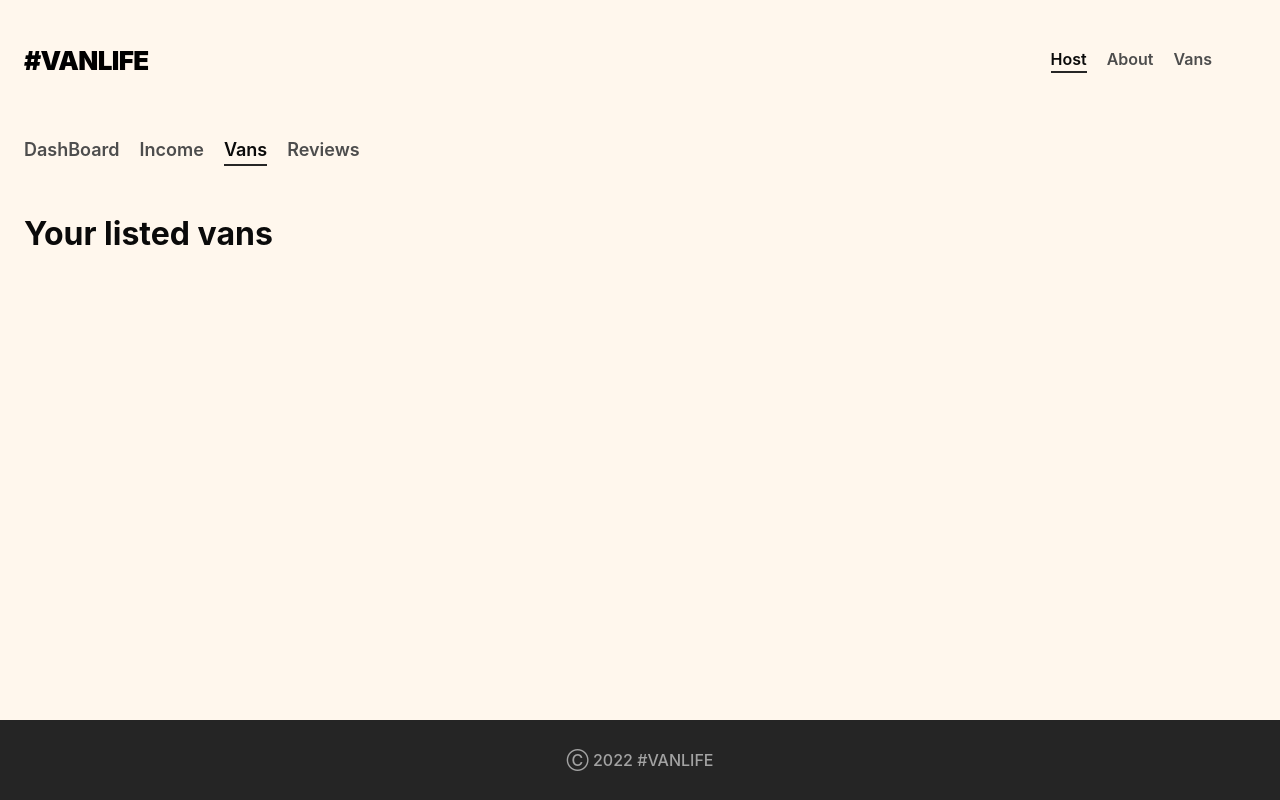
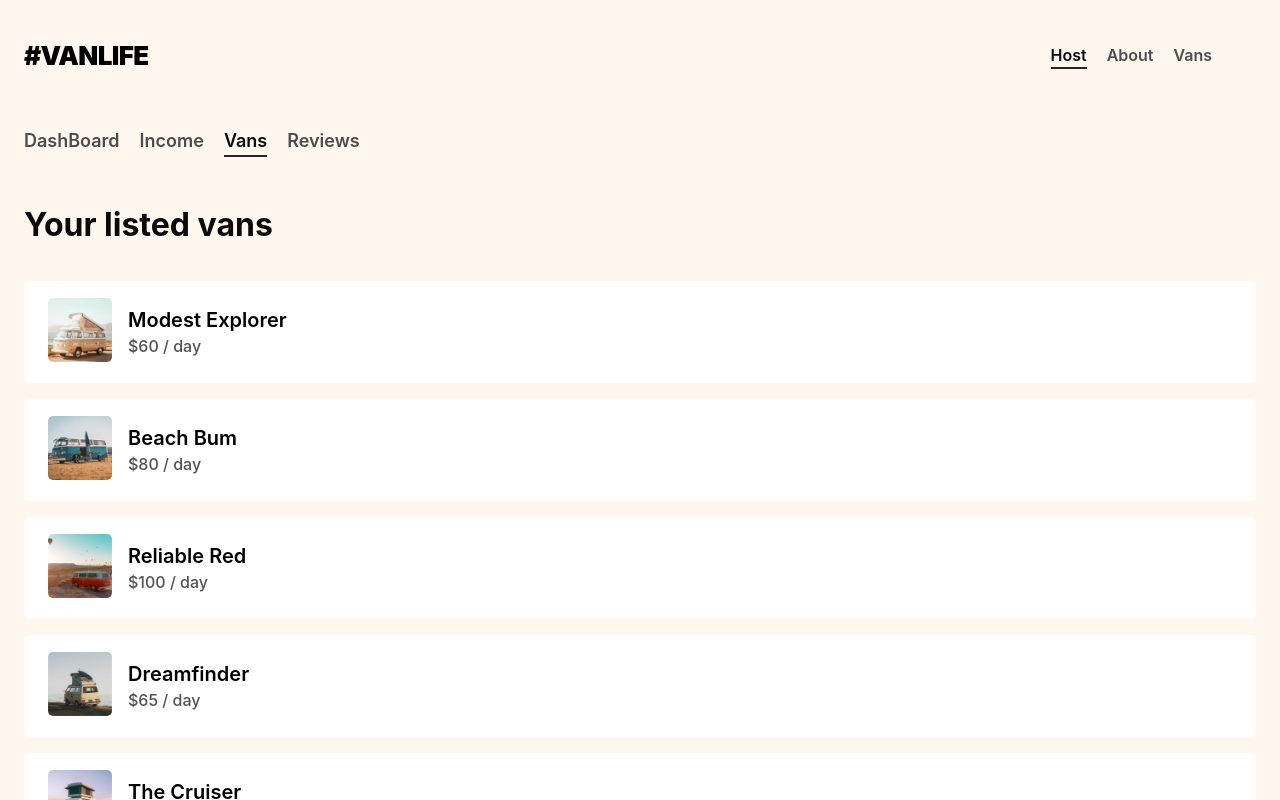
Before and after one commit to Sugu17/VanLife, a React (Vite) app: page /host/vans in a window 1280 px wide. Built offline with nearby package versions, Linux system fonts and the light colour scheme; some icons are missing; what tailwind-override would draw is missing.

Commit message:
HostVans and HostVans use vansQuery for fetching

```diff
--- a/src/Pages/details/VanDetailPage.tsx
+++ b/src/Pages/details/VanDetailPage.tsx
@@ -1,6 +1,5 @@
 import GoBack from "@components/GoBack";
 import { Link, useLocation, useParams } from "react-router-dom";
-import { VanData } from "~/data/data";
 import useVans from "~/hooks/useVans";
 import VanDetail from "./VanDetail";
 
@@ -8,8 +7,6 @@ export function VanDetailPage() {
   const params = useParams();
   const { data: queryData } = useVans({ id: params.id });
   const data = queryData ? queryData[0] : null;
-  console.log(data);
-
   const location = useLocation();
   const goBackURL = location.state ? `../?type=${location.state}` : "../";
 
--- a/src/Pages/host/home/HostDashboard.tsx
+++ b/src/Pages/host/home/HostDashboard.tsx
@@ -5,7 +5,7 @@ import VanMedia from "./VanMedia";
 
 function HostDashboard() {
   useVans();
-  const vans = useVanStore((state) => state.vans);
+  const { data: vans } = useVans();
   const listedVans = vans?.map((van, index) => (
     <VanMedia
       key={index}
--- a/src/Pages/host/vans/HostVansPage.tsx
+++ b/src/Pages/host/vans/HostVansPage.tsx
@@ -1,11 +1,9 @@
 import { Link } from "react-router-dom";
-import useVanStore from "~/hooks/useVanStore";
 import useVans from "~/hooks/useVans";
 import VanMedia from "../home/VanMedia";
 
 function HostVansPage() {
-  useVans();
-  const vans = useVanStore((state) => state.vans);
+  const { data: vans } = useVans();
   const listedVans = vans?.map((van, index) => (
     <Link to={`/host/vans/${van.id}`} key={index}>
       <VanMedia name={van.name} imgURL={van.imageUrl} price={van.price} />
```
